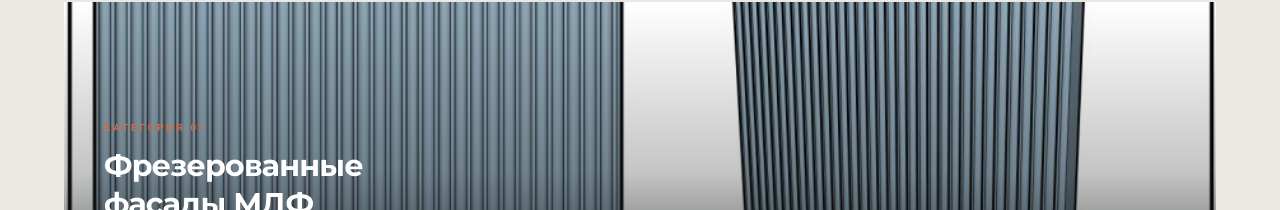
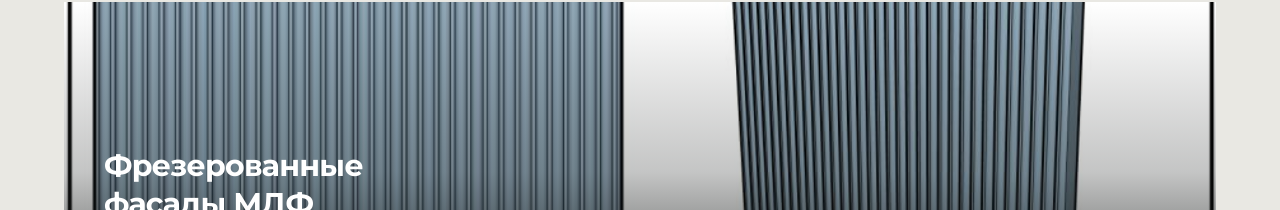
Before and after one commit to IljaBelousow/naumovich-site, a Next.js app: page /catalog in a window 1280 px wide. Shown: the part 414-624 px from the top of the page. Built offline with nearby package versions, Linux system fonts and the light colour scheme.

Commit message:
Remove numbered category labels from catalog cards

```diff
--- a/src/app/catalog/page.tsx
+++ b/src/app/catalog/page.tsx
@@ -59,7 +59,7 @@ export default function CatalogPage() {
 
       <section className="mx-auto w-full max-w-[1600px] px-5 py-10 sm:px-8 sm:py-14 lg:px-12 xl:px-16">
         <div className="flex flex-col gap-5 lg:gap-7">
-          {categories.map((category, index) => (
+          {categories.map((category) => (
             <Link
               key={category.title}
               href={category.href}
@@ -74,9 +74,6 @@ export default function CatalogPage() {
               />
               <div className="absolute inset-0 bg-gradient-to-t from-[#141716]/90 via-[#141716]/25 to-transparent transition-colors duration-300 group-hover:from-[#141716]/95" />
               <div className="absolute inset-x-0 bottom-0 p-6 sm:p-8 lg:p-10">
-                <p className="mb-3 text-[10px] font-medium uppercase tracking-[0.28em] text-[#E16A3A]">
-                  Категория 0{index + 1}
-                </p>
                 <h2 className="max-w-sm text-2xl font-semibold leading-tight tracking-[-0.03em] text-white sm:text-3xl">
                   {category.title}
                 </h2>
```
